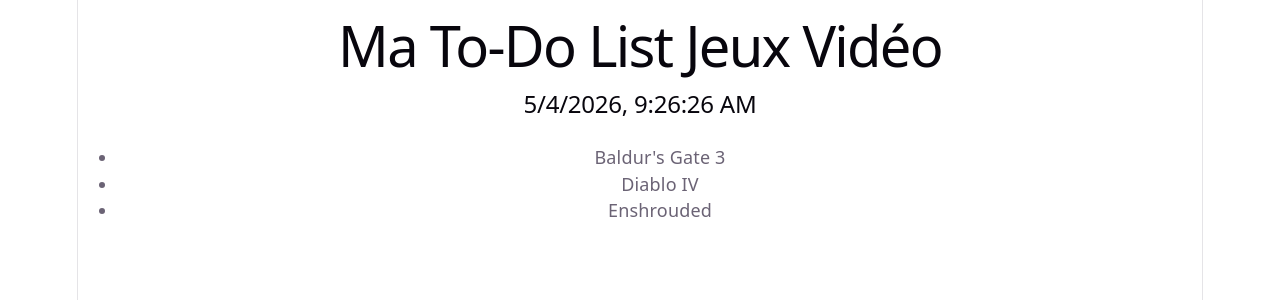
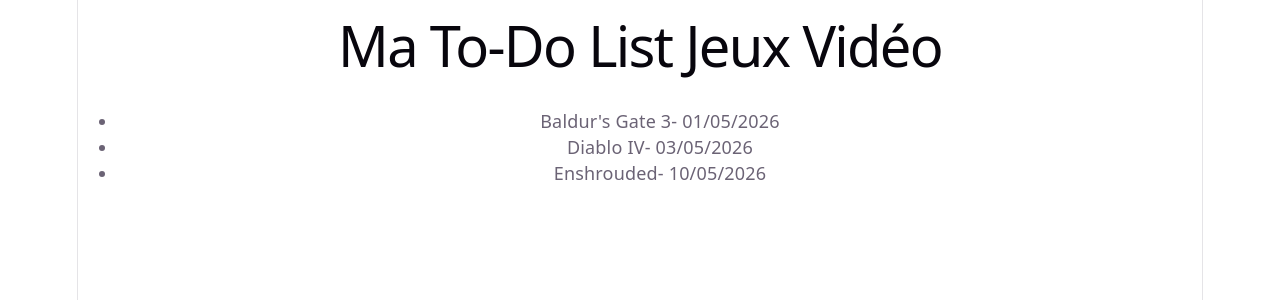
Before and after one commit to SvijanyVSC/ToDoList-, a React (Vite) app: page / in a window 1280 px wide. Shown: the top 300 px of the page. Built offline with nearby package versions, Linux system fonts and the light colour scheme.

Commit message:
partie01:add exo partie 2 commit

```diff
--- a/src/App.jsx
+++ b/src/App.jsx
@@ -4,25 +4,45 @@
 import heroImg from './assets/hero.png'
 import './App.css'
 
+// PARTIE 1
+// function App() {
+//   const DATE = new Date();
+//   return (
+//     <>
+//       <h1>Ma To-Do List Jeux Vidéo</h1>
+//       <h2>{DATE.toLocaleString()}</h2>
+//       <ToDo />
+//     </>
+//   )
+// }
+
+
+// function ToDo() {
+//   return (
+//     <ul>
+//       <li>Baldur's Gate 3</li>
+//       <li>Diablo IV</li>
+//       <li>Enshrouded</li>
+//     </ul>
+//   )
+// }
+
+// PARTIE 2
+function ToDo({todo, date}) {
+return <li>{todo}- {date}</li>
+}
+
 function App() {
-  const DATE = new Date();
   return (
     <>
       <h1>Ma To-Do List Jeux Vidéo</h1>
-      <h2>{DATE.toLocaleString()}</h2>
-      <ToDo />
+      <ul>
+        <ToDo todo={"Baldur's Gate 3"} date={"01/05/2026"}/>
+        <ToDo todo={"Diablo IV"} date={"03/05/2026"}/>
+        <ToDo todo={"Enshrouded"} date={"10/05/2026"}/>
+      </ul>
     </>
-  )
-}
-
-function ToDo() {
-  return (
-    <ul>
-      <li>Baldur's Gate 3</li>
-      <li>Diablo IV</li>
-      <li>Enshrouded</li>
-    </ul>
-  )
+  );
 }
 
 export default App
```
